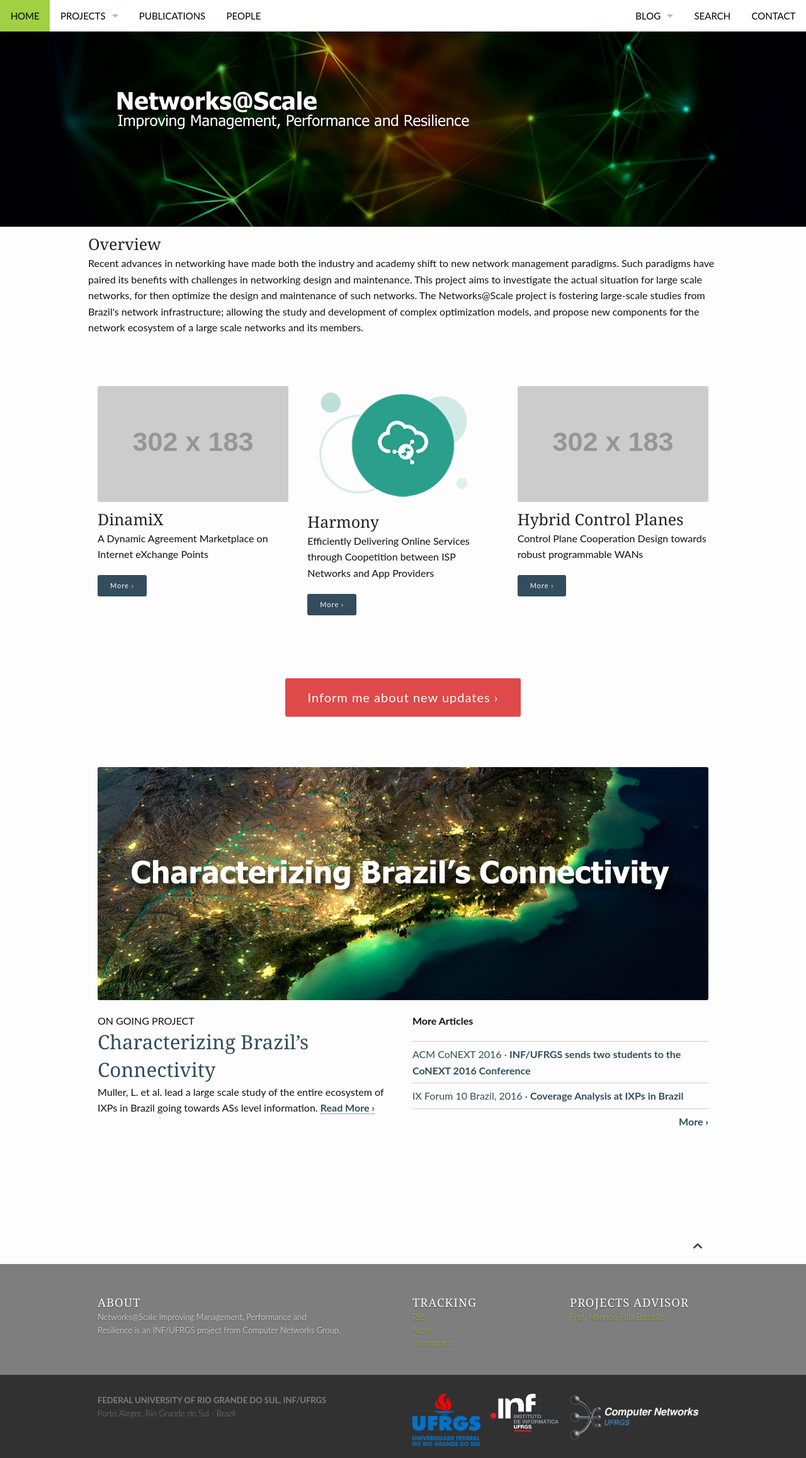
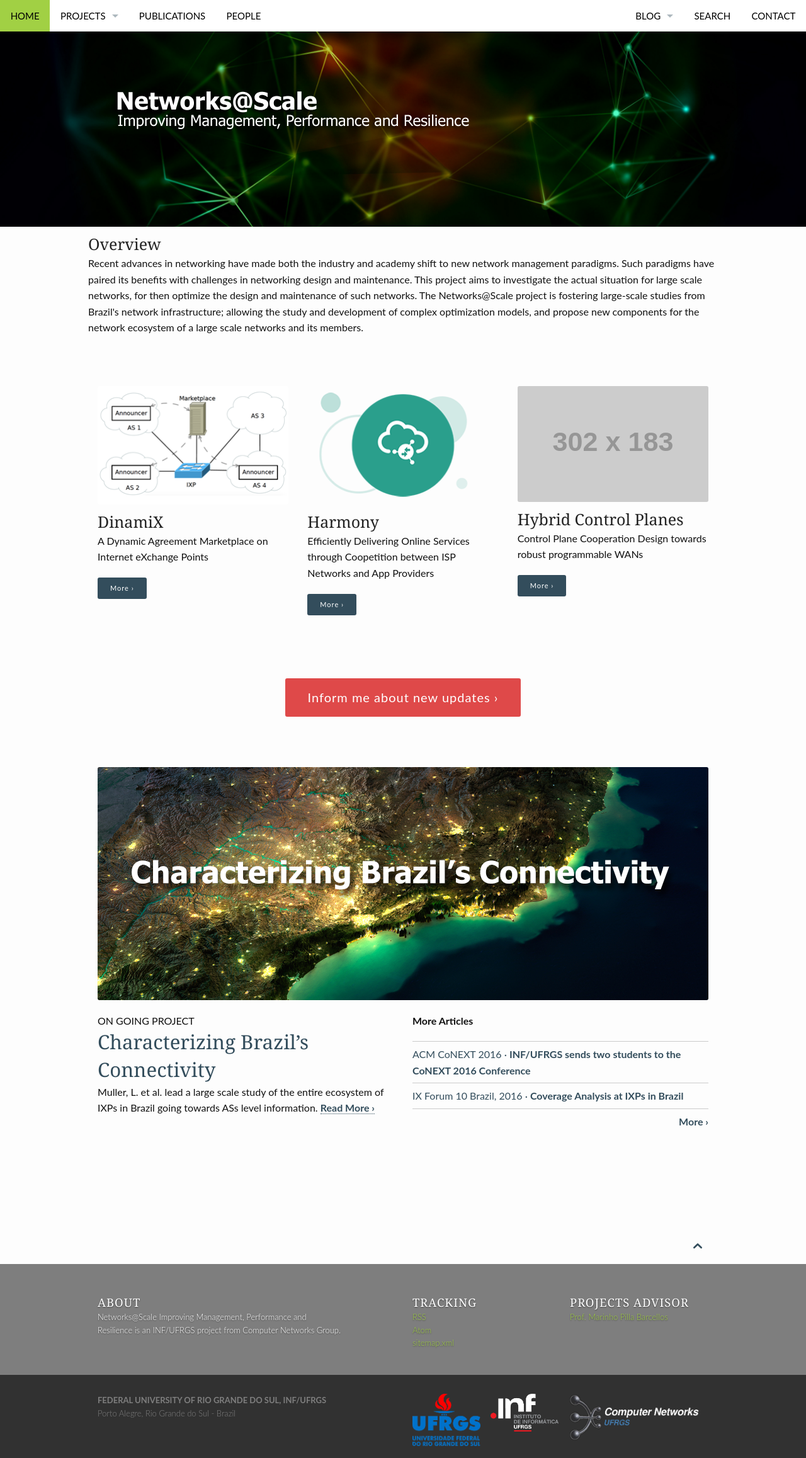
Before and after one commit to ufrgs-networks-group/networks-at-scale, a Jekyll site: the page built from pages/pages-root-folder/index.md, in a window 1280 px wide. Shown: the whole page at 63% size. Built offline with Jekyll 4.4.1, drawn with Linux system fonts in a browser that asks for light colours.

Commit message:
Updated image logo dynamic

```diff
--- a/pages/pages-root-folder/index.md
+++ b/pages/pages-root-folder/index.md
@@ -15,7 +15,7 @@ overview:
 widget1:
   title: "DinamiX"
   url: 'https://ufrgs-networks-group.github.io/networks-at-scale/dinamix/'
-  image: 'http://dummyimage.com/302x183/334d5c/efc94c.png&text=Placeholder'
+  image: '/images/logo-dinamix-site.png'
   text: 'A Dynamic Agreement Marketplace on Internet eXchange Points'
 widget2:
   title: "Harmony"
```
Also changed, not shown: images/logo-dinamix-site.png (added).
